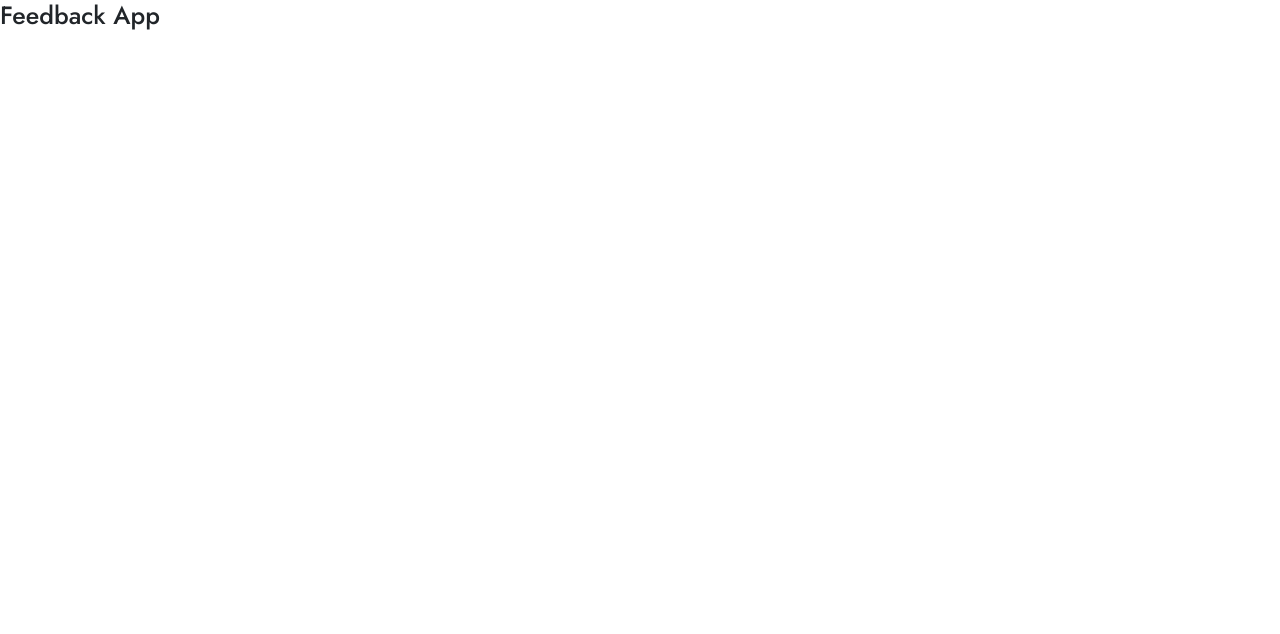
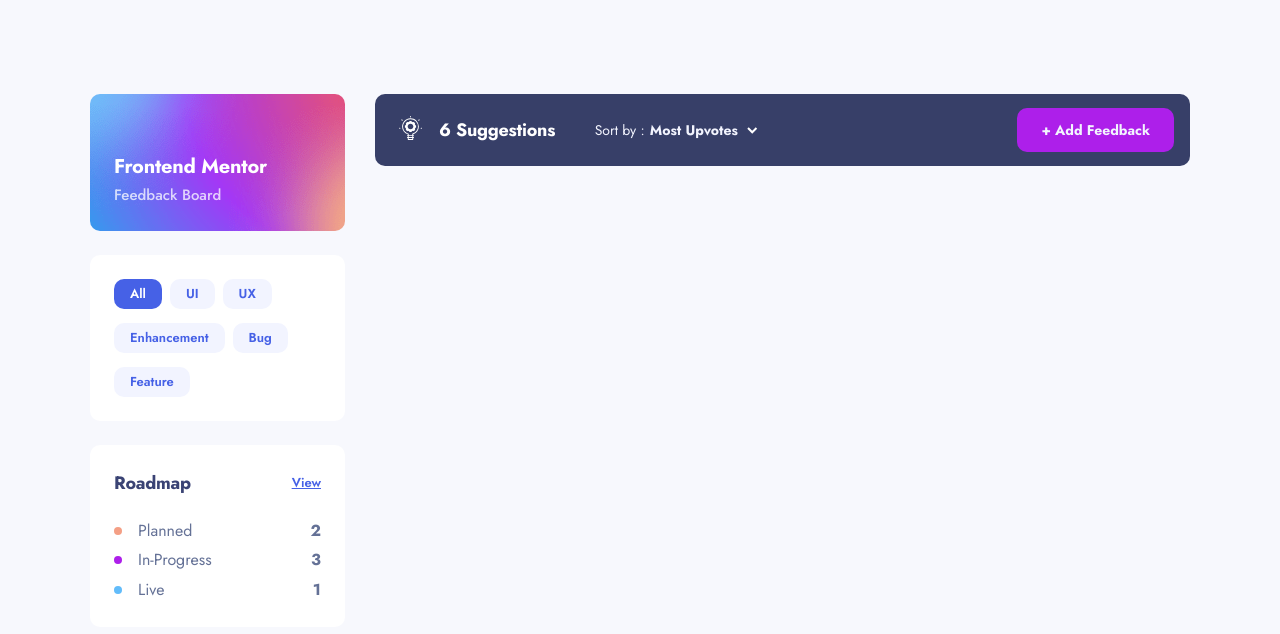
Before and after one commit to jownsu/product-feedback-app, a React (Vite) app: page / in a window 1280 px wide. Shown: the top 634 px of the page. Built offline with nearby package versions, Linux system fonts and the light colour scheme.

Commit message:
Implemented sidebar and header in home page

```diff
--- a/src/assets/sass/_variables.scss
+++ b/src/assets/sass/_variables.scss
@@ -1,7 +1,7 @@
 /* Colors */
 $color_primary: #AD1FEA;
 $color_secondary: #4661E6;
-$color_tertiary: #4661E6;
+$color_tertiary: #373F68;
 
 $color_grey_light_1: #F2F4FF;
 $color_grey_light_2: #F7F8FD;
@@ -23,3 +23,4 @@
 $bp_tablet: 768px;
 $bp_phone: 600px;
 $bp_smallest: 400px;
+$max_width: 1100px;
--- a/src/assets/sass/index.scss
+++ b/src/assets/sass/index.scss
@@ -27,4 +27,5 @@
     font-family: $font_primary;
     font-weight: 400;
     line-height: 1.6;
+    background: $color_grey_light_2;
 }
--- /dev/null
+++ b/src/views/home/components/sidebar/side_bar.component.jsx
@@ -0,0 +1,52 @@
+/* React */
+import React from "react";
+
+/* Plugins */
+import { Link } from "react-router-dom";
+
+/* Styles */
+import "./side_bar.component.scss";
+
+const SideBar = () => {
+    return(
+        <aside id="sidebar">
+            <div className="header">
+                <p className="header__title">Frontend Mentor</p>
+                <p className="header__sub_title">Feedback Board</p>
+            </div>
+
+            <div className="suggestion_filter">
+                <button className="active" type="submit">All</button>
+                <button type="submit">UI</button>
+                <button type="submit">UX</button>
+                <button type="submit">Enhancement</button>
+                <button type="submit">Bug</button>
+                <button type="submit">Feature</button>
+            </div>
+
+            <div className="roadmap">
+                <div className="roadmap__header">
+                    <p>Roadmap</p>
+                    <Link to="/">View</Link>
+                </div>
+
+                <div className="roadmap__list">
+                    <div className="roadmap__item">
+                        <p className="roadmap__item--title">Planned</p>
+                        <p className="roadmap__item--count">2</p>
+                    </div>
+                    <div className="roadmap__item">
+                        <p className="roadmap__item--title">In-Progress</p>
+                        <p className="roadmap__item--count">3</p>
+                    </div>
+                    <div className="roadmap__item">
+                        <p className="roadmap__item--title">Live</p>
+                        <p className="roadmap__item--count">1</p>
+                    </div>
+                </div>
+            </div>
+        </aside>
+    )
+}
+
+export default SideBar;
--- /dev/null
+++ b/src/views/home/components/sidebar/side_bar.component.scss
@@ -0,0 +1,135 @@
+@import "../../../../assets/sass/variables";
+
+aside#sidebar{
+    width: 25.5rem;
+    display: flex;
+    flex-direction: column;
+    gap: 2.4rem;
+
+    .header{
+        background: url("/images/suggestions/desktop/background-header.png");
+        height: 13.7rem;
+        border-radius: 1rem;
+        padding: 2.4rem;
+        color: $color_white;
+        display: flex;
+        flex-direction: column;
+        justify-content: flex-end;
+
+        &__title{
+            font-size: 2rem;
+            font-weight: 700;
+            letter-spacing: -0.25px;
+        }
+
+        &__sub_title{
+            font-size: 1.5rem;
+            font-weight: 500;
+            opacity: .75;
+        }
+    }
+
+    .suggestion_filter{
+        background: $color_white;
+        padding: 2.4rem;
+        border-radius: 1rem;
+        display: flex;
+        flex-wrap: wrap;
+        column-gap: .8rem;
+        row-gap: 1.4rem;
+
+        button{
+            font-family: inherit;
+            font-size: 1.3rem;
+            font-weight: 600;
+            padding: 0 1.6rem;
+            color: $color_secondary;
+            background: $color_grey_light_1;
+            border: none;
+            outline: none;
+            border-radius: 1rem;
+            height: 3rem;
+            transition: all .2s;
+
+            &:hover{
+                background: #CFD7FF;
+            }
+
+            &.active{
+                background: $color_secondary;
+                color: $color_white;
+            }
+        }
+    }
+
+    .roadmap{
+        background: $color_white;
+        padding: 2.4rem;
+        border-radius: 1rem;
+
+        &__header{
+            display: flex;
+            justify-content: space-between;
+            align-items: center;
+
+            p{
+                font-size: 1.8rem;
+                font-weight: 700;
+                letter-spacing: -.25px;
+                color: $color_grey_dark_1;
+            }
+
+            a{
+                font-size: 1.3rem;
+                font-weight: 600;
+                color: $color_secondary;
+            }
+        }
+
+        &__list{
+            margin-top: 2rem;
+            display: flex;
+            flex-direction: column;
+            gap: .4rem;
+        }
+
+        &__item{
+            display: flex;
+            align-items: center;
+            justify-content: space-between;
+            color: $color_grey_dark_2;
+            font-size: 1.6rem;
+            position: relative;
+
+            &::before{
+                content: "";
+                position: absolute;
+                left: 0;
+                height: .8rem;
+                width: .8rem;
+                border-radius: 50%;
+                background: $color_black;
+            }
+
+
+            &:nth-child(1)::before{
+                background: $color_orange;
+            }
+            &:nth-child(2)::before{
+                background: $color_primary;
+            }
+            &:nth-child(3)::before{
+                background: $color_cyan;
+            }
+
+            &--title{
+                padding-left: 2.4rem;
+                font-weight: 400;
+            }
+
+            &--count{
+                font-weight: 700;
+            }
+        }
+    }
+}
--- /dev/null
+++ b/src/views/home/components/suggestion_header/suggestion_header.component.jsx
@@ -0,0 +1,36 @@
+/* React */
+import React from "react";
+
+/* Plugins */
+import { Dropdown } from "react-bootstrap";
+
+/* Styles */
+import "./suggestion_header.component.scss";
+
+const SuggestionHeader = () => {
+    return (
+        <div id="suggestion_header">
+            <div className="suggestion">
+                <span className="suggestion__icon"></span>
+                <p className="suggestion__count">6 Suggestions</p>
+            </div>
+
+            <Dropdown className="suggestion_sort_dropdown">
+                <Dropdown.Toggle>
+                    Sort by :<span>Most Upvotes</span>
+                </Dropdown.Toggle>
+
+                <Dropdown.Menu>
+                    <Dropdown.Item className="active">Most Upvotes</Dropdown.Item>
+                    <Dropdown.Item>Least Upvotes</Dropdown.Item>
+                    <Dropdown.Item>Most Comments</Dropdown.Item>
+                    <Dropdown.Item>Least Comments</Dropdown.Item>
+                </Dropdown.Menu>
+            </Dropdown>
+
+            <button type="button" className="add_feedback_btn">+ Add Feedback</button>
+        </div>
+    )
+}
+
+export default SuggestionHeader;
--- /dev/null
+++ b/src/views/home/components/suggestion_header/suggestion_header.component.scss
@@ -0,0 +1,122 @@
+@import "../../../../assets/sass/variables";
+
+#suggestion_header{
+
+    background: $color_tertiary;
+    border-radius: 1rem;
+    padding: 0 1.6rem;
+    height: 7.2rem;
+    display: flex;
+    align-items: center;
+    gap: 3.2rem;
+
+    .suggestion{
+        color: $color_white;
+        font-size: 1.8rem;
+        font-weight: 700;
+        letter-spacing: -.25px;
+        display: flex;
+        gap: 1.6rem;
+        margin-left: .7rem;
+
+        &__icon{
+            display: block;
+            background: url("/images/suggestions/icon-suggestions.svg") no-repeat center;
+            height: 2.5rem;
+            width: 2.5rem;
+        }
+    }
+
+    .suggestion_sort_dropdown{
+
+        button{
+            background: none;
+            border: none;
+            color: #F2F4FE;
+            font-size: 1.4rem;
+            font-weight: 400;
+            display: flex;
+            align-items: center;
+
+            &::after{
+                background: url("/images/suggestions/icon-arrow-down.svg") no-repeat center;
+                border: none;
+                height: 2rem;
+                width: 2rem;
+                margin-left: .5rem;
+                vertical-align: 0;
+                transition: transform .2s;
+            }
+
+            &[aria-expanded="true"]::after{
+                transform: rotate(180deg);
+            }
+
+            span{
+                font-weight: 700;
+                margin-left: .5rem;
+            }
+        }
+
+        .dropdown-menu{
+            width: 25.5rem;
+            padding: 0;
+            border: none;
+            border-radius: 1rem;
+            box-shadow: 0px 10px 40px -7px rgba(55, 63, 104, 0.35);
+            transform: translate(0px, 66px) !important;
+            overflow: hidden;
+
+            .dropdown-item{
+                font-size: 1.6rem;
+                font-weight: 400;
+                color: $color_grey_dark_2;
+                padding: 1.2rem 2.4rem;
+
+                &:not(:last-of-type){
+                    border-bottom: 1px solid rgba($color_grey_dark_1, .15);
+                }
+
+                &:hover{
+                    background: none;
+                    color: $color_primary;
+                }
+
+                &.active{
+                    background: none;
+                    position: relative;
+
+                    &::before{
+                        position: absolute;
+                        content: "";
+                        height: 1.5rem;
+                        width: 1.5rem;
+                        right: 2.4rem;
+                        top: 50%;
+                        transform: translateY(-50%);
+                        background: url("/images/shared/icon-check.svg") no-repeat center;
+                    }
+                }
+            }
+        }
+    }
+
+    .add_feedback_btn{
+        margin-left: auto;
+        font-family: inherit;
+        color: #F2F4FE;
+        font-size: 1.4rem;
+        font-weight: 700;
+        height: 4.4rem;
+        padding: 0 2.4rem;
+        border: none;
+        outline: none;
+        background: $color_primary;
+        border-radius: 1rem;
+        transition: all .2s;
+
+        &:hover{
+            background: #C75AF6;
+        }
+    }
+}
--- a/src/views/home/home.jsx
+++ b/src/views/home/home.jsx
@@ -1,8 +1,21 @@
+/* React */
 import React from "react";
+
+/* Components */
+import SideBar from "./components/sidebar/side_bar.component";
+import SuggestionHeader from "./components/suggestion_header/suggestion_header.component";
+
+/* Styles */
+import "./home.scss";
 
 function Home() {
     return (
-        <h1>Feedback App</h1>
+        <div id="home">
+            <SideBar />
+            <main>
+                <SuggestionHeader />
+            </main>
+        </div>
     )
 }
 
--- /dev/null
+++ b/src/views/home/home.scss
@@ -0,0 +1,12 @@
+@import "../../assets/sass/variables";
+
+#home{
+    max-width: $max_width;
+    margin: 9.4rem auto 0;
+    display: flex;
+    gap: 3rem;
+
+    main{
+        flex: 1;
+    }
+}
```
Also changed, not shown: public/images/suggestions/icon-arrow-down.svg (added).
